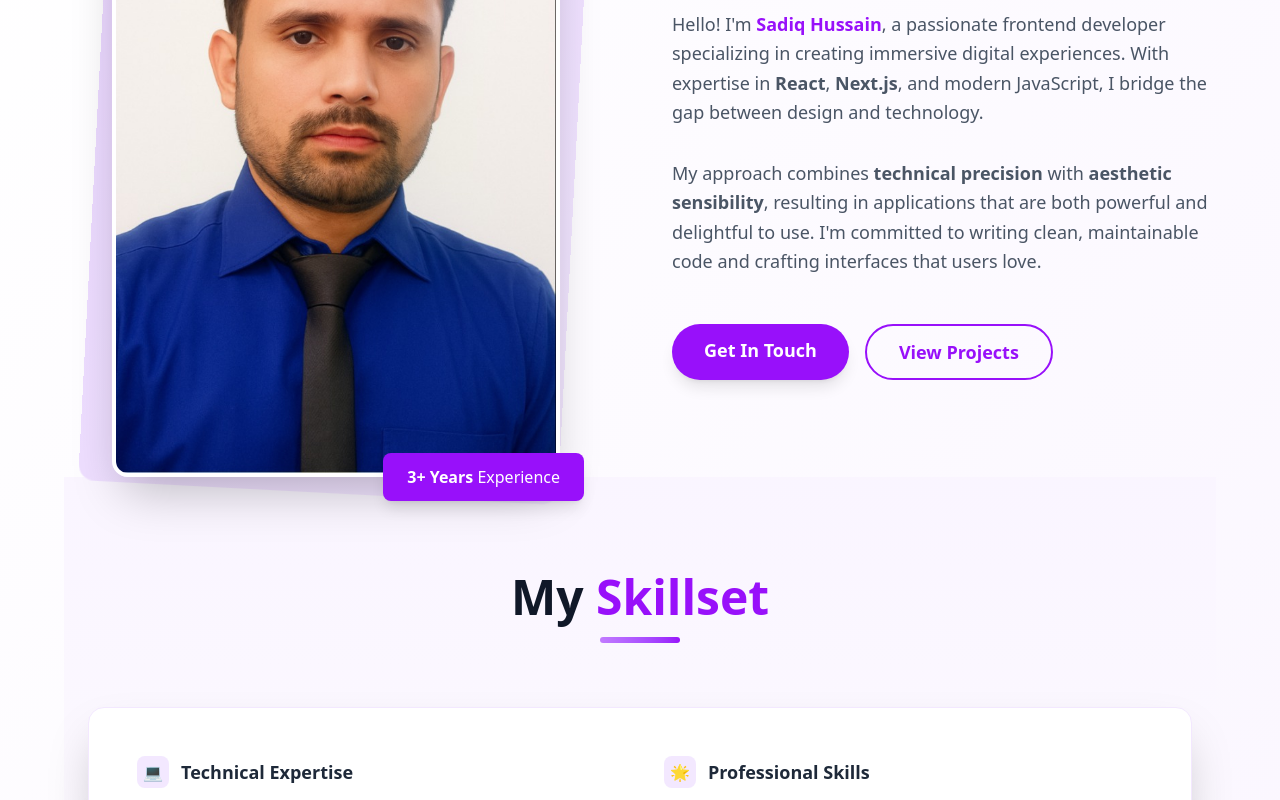
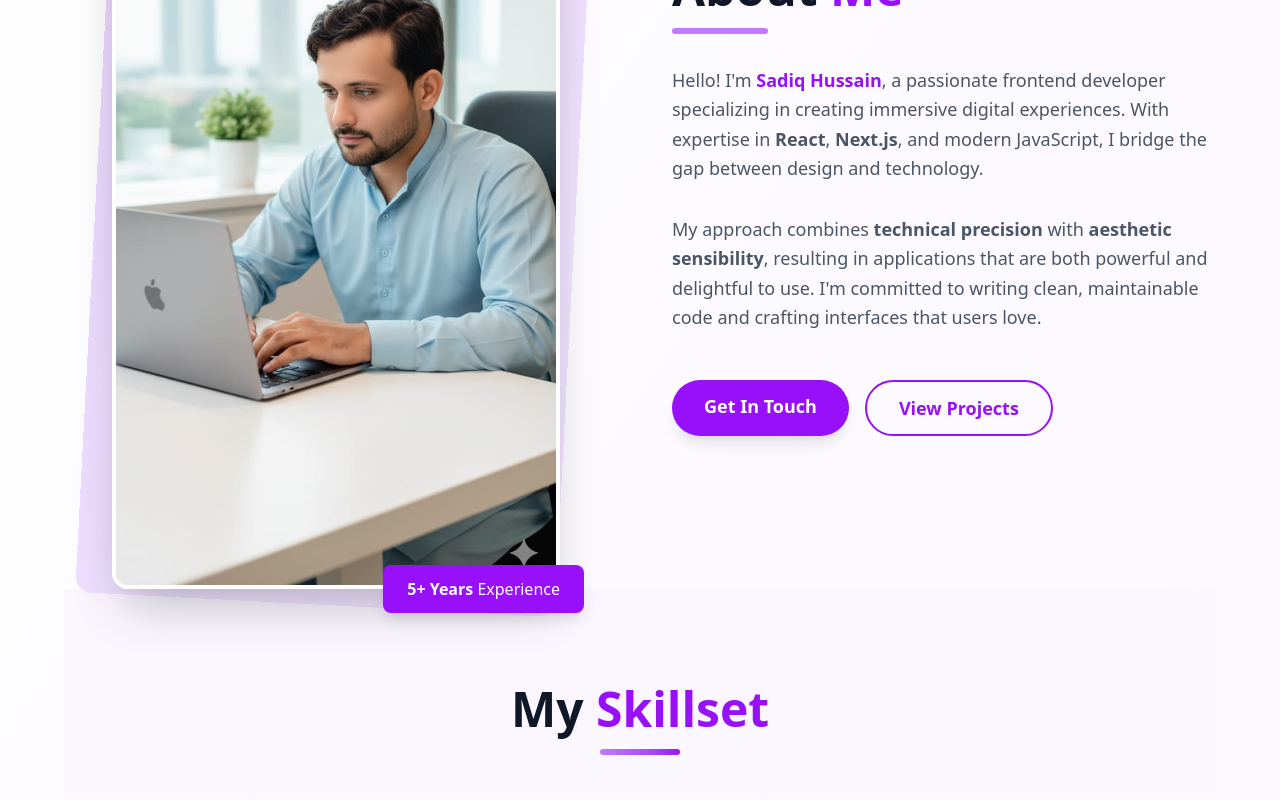
Before and after one commit to sadiqhussain988/Portfolio-Website-, a React (Vite) app: page / in a window 1280 px wide. Shown: the part 1069-1869 px from the top of the page. Built offline with nearby package versions, Linux system fonts and the light colour scheme.

Commit message:
improve experience

```diff
--- a/src/components/About.jsx
+++ b/src/components/About.jsx
@@ -2,7 +2,7 @@ import React, { useEffect } from "react";
 import AOS from "aos";
 import "aos/dist/aos.css";
 import Skills from "./Skills";
-import aboutImg from "../assets/hero.webp";
+import aboutImg from "../assets/sadiq123.jpg";
 
 const About = () => {
   useEffect(() => {
@@ -35,7 +35,7 @@ const About = () => {
               data-aos="fade-up"
               data-aos-delay="500"
             >
-              <span className="font-bold">3+ Years</span> Experience
+              <span className="font-bold">5+ Years</span> Experience
             </div>
           </div>
         </div>
```
Also changed, not shown: src/assets/sadiq123.jpg (added).
